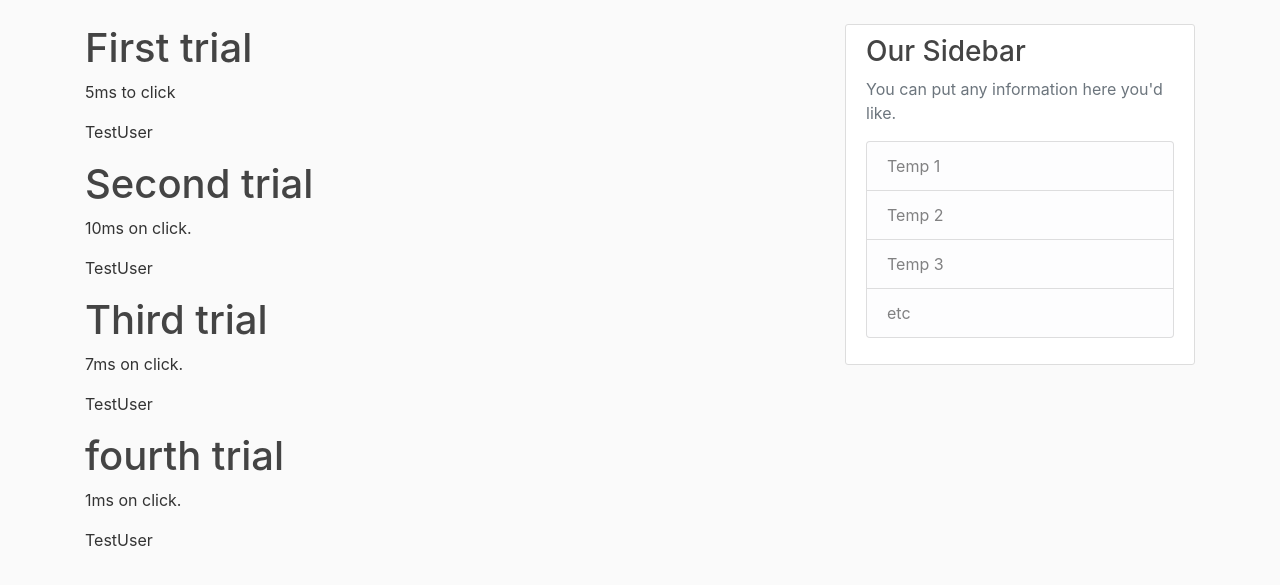
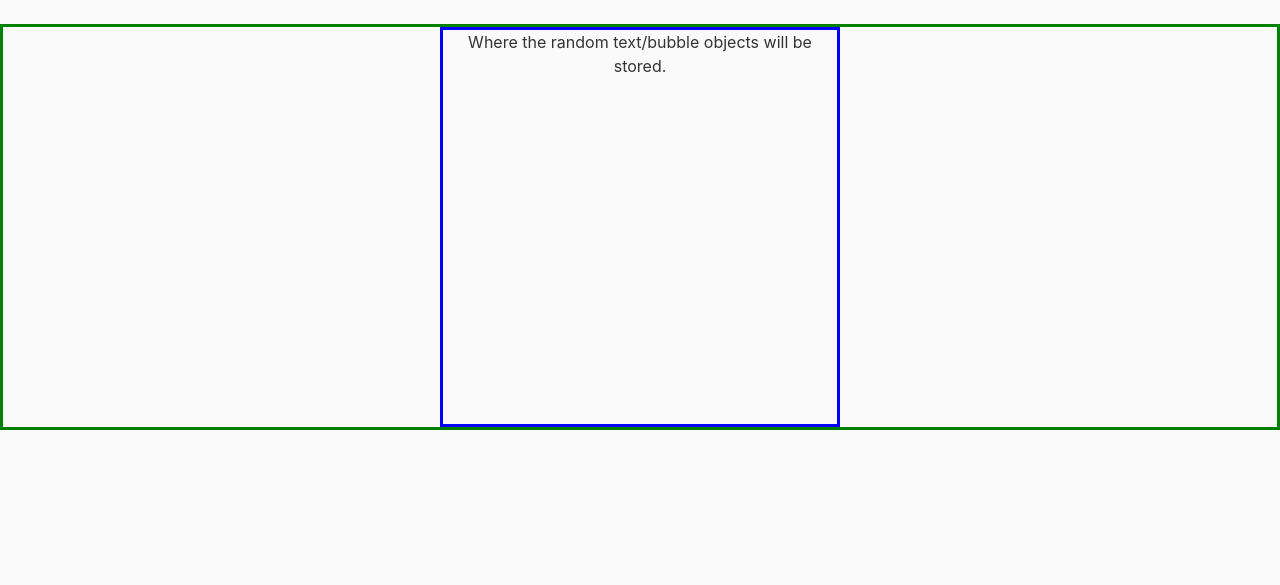
Before and after one commit to AlexWelshPie/Reaction-Time-Experiment, a Django app: page /patterns/ in a window 1280 px wide. Shown: the part 56-641 px from the top of the page. Run offline with Django 3.2, Linux system fonts and the light colour scheme; data comes from the database, SQL or seed files in the repository; some libraries are stand-ins or nearby versions.

Commit message:
-Moved functions from home.html to about.html within views.py -Created 400px by 400px box in home.html with center alignment -Added my-row/col/container in main.css -Modified base.html to reflect changes mentioned above

```diff
--- a/patterns/static/patterns/main.css
+++ b/patterns/static/patterns/main.css
@@ -82,3 +82,17 @@ a.article-title:hover {
 .account-heading {
   font-size: 2.5rem;
 }
+
+.my-col{
+  border:3px solid blue;
+  height: 400px;
+  width: 400px;
+}
+
+.my-row{
+  border: 3px solid green;
+}
+
+my-container{
+  border: 3px solid red;
+}
--- a/patterns/templates/patterns/about.html
+++ b/patterns/templates/patterns/about.html
@@ -1,5 +1,10 @@
 {% extends "patterns/base.html" %}
 
 {% block content %}
+    {%  for post in posts %}
+        <h1> {{ post.title }}</h1>
+        <p> {{ post.content }}</p>
+        <p> {{ post.author }}</p>
+    {% endfor %}
     <h1> Pattern About!</h1>
 {% endblock content %}
--- a/patterns/templates/patterns/base.html
+++ b/patterns/templates/patterns/base.html
@@ -40,23 +40,10 @@
                 </div>
             </nav>
         </header>
-       <main role="main" class="container">
-              <div class="row">
-                    <div class="col-md-8">
+        <main role="main" class="container-fluid my-container">
+              <div class="row my-row justify-content-center">
+                  <div class="col-auto my-col text-center">
                       {% block content %}{% endblock %}
-                    </div>
-                    <div class="col-md-4">
-                      <div class="content-section">
-                        <h3>Our Sidebar</h3>
-                            <p class='text-muted'>You can put any information here you'd like.
-                             <ul class="list-group">
-                                <li class="list-group-item list-group-item-light">Temp 1</li>
-                                <li class="list-group-item list-group-item-light">Temp 2</li>
-                                <li class="list-group-item list-group-item-light">Temp 3</li>
-                                <li class="list-group-item list-group-item-light">etc</li>
-                             </ul>
-                            </p>
-                      </div>
                   </div>
               </div>
         </main>
--- a/patterns/templates/patterns/home.html
+++ b/patterns/templates/patterns/home.html
@@ -1,9 +1,5 @@
 {% extends "patterns/base.html" %}
 
 {% block content %}
-    {%  for post in posts %}
-        <h1> {{ post.title }}</h1>
-        <p> {{ post.content }}</p>
-        <p> {{ post.author }}</p>
-    {% endfor %}
+        Where the random text/bubble objects will be stored.
 {% endblock content %}
--- a/patterns/views.py
+++ b/patterns/views.py
@@ -3,10 +3,10 @@ from .models import Post
 
 
 def home(request):
+    return render(request, 'patterns/home.html')
+
+def about(request):
     context = {
         'posts': Post.objects.all()
     }
-    return render(request, 'patterns/home.html', context)
-
-def about(request):
-    return render(request, 'patterns/about.html')
+    return render(request, 'patterns/about.html', context)
```
Lines whose indentation alone changed are shown as unchanged.
